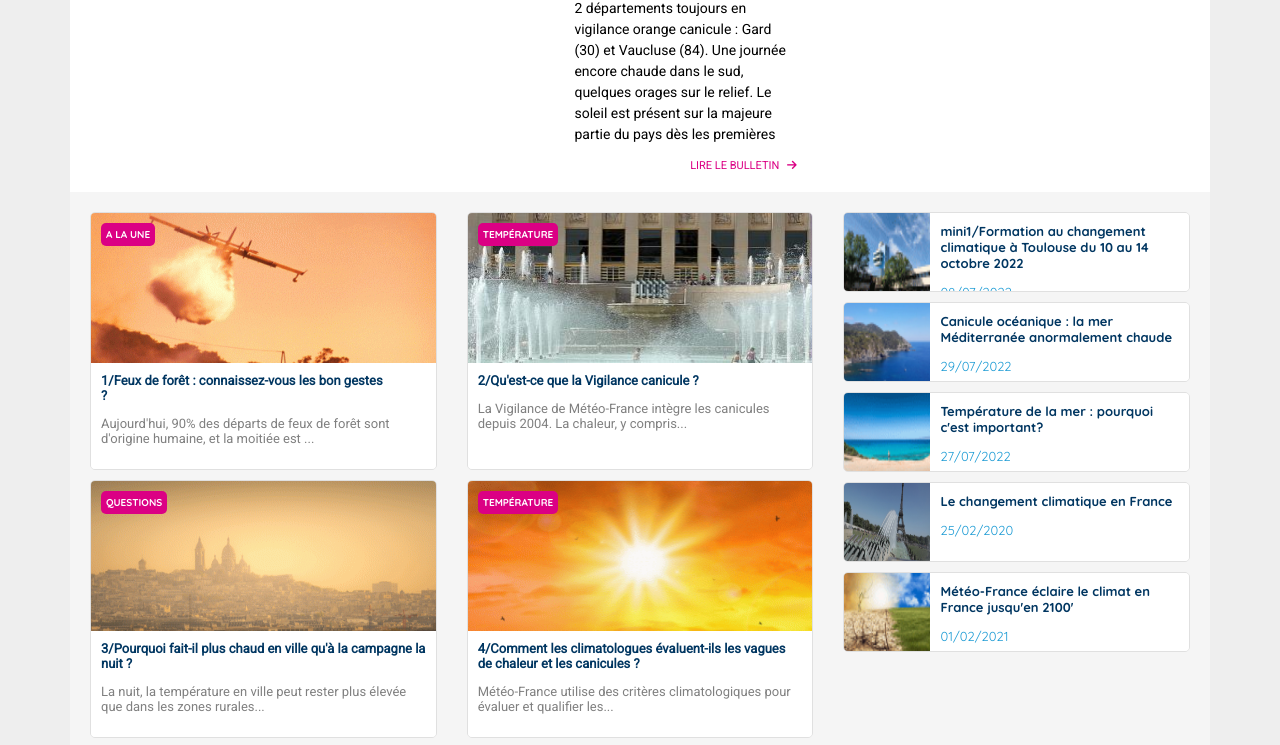
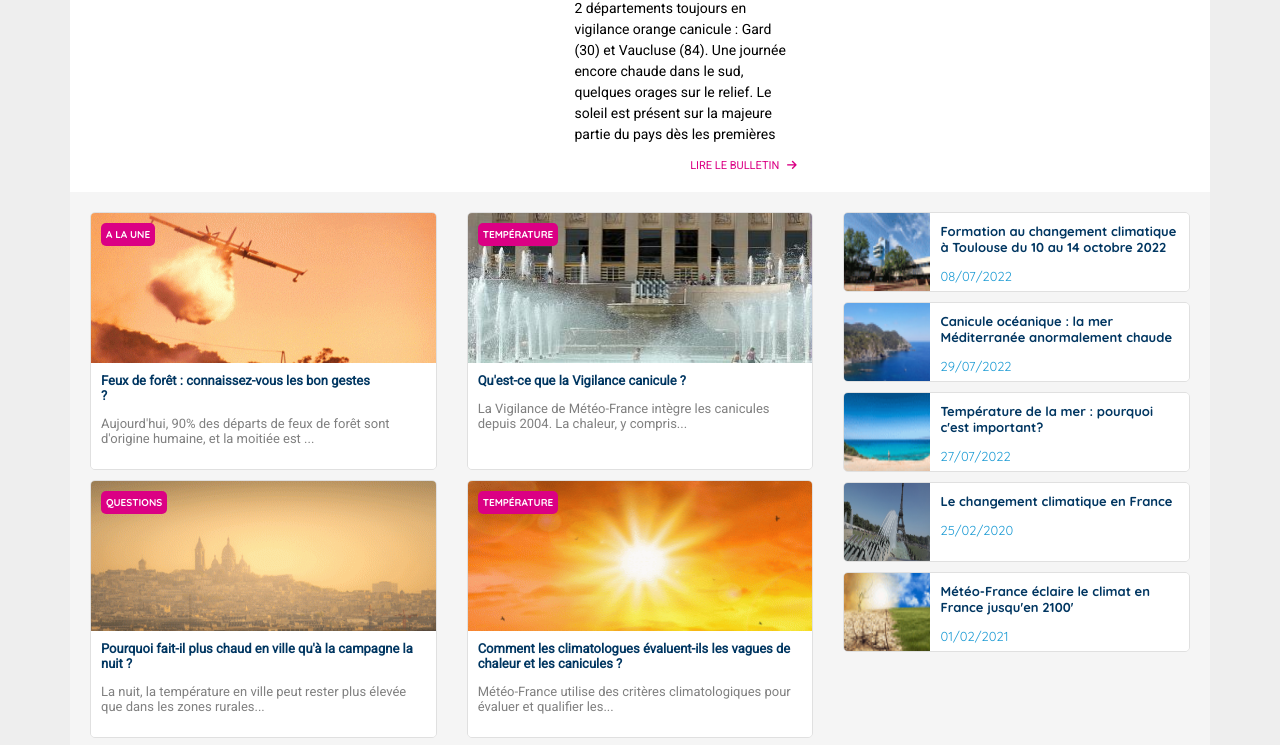
Before and after one commit to Peanuts-83/meteo-france, a website built with webpack: page src/index.html in a window 1280 px wide. Shown: the part 1196-1941 px from the top of the page. Built offline with nearby package versions, Linux system fonts and the light colour scheme; files whose address does not match are found by name.

Commit message:
cards ok & dist build

```diff
--- a/src/index.html
+++ b/src/index.html
@@ -499,7 +499,7 @@
                             <div class="pastille">a la une</div>
                         </div>
                         <div class="card_txt">
-                            <strong>1/Feux de forêt : connaissez-vous les bon gestes ?</strong>
+                            <strong>Feux de forêt : connaissez-vous les bon gestes ?</strong>
                             <p>Aujourd'hui, 90% des départs de feux de forêt sont d'origine humaine, et la moitiée est
                                 ...</p>
                         </div>
@@ -511,7 +511,7 @@
                             <div class="pastille">Température</div>
                         </div>
                         <div class="card_txt">
-                            <strong>2/Qu'est-ce que la Vigilance canicule ?</strong>
+                            <strong>Qu'est-ce que la Vigilance canicule ?</strong>
                             <p>La Vigilance de Météo-France intègre les canicules depuis 2004. La chaleur, y compris...
                             </p>
                         </div>
@@ -524,7 +524,7 @@
                                     alt="minicard vizu">
                             </div>
                             <div class="minicard_txt">
-                                <strong>mini1/Formation au changement climatique à Toulouse du 10 au 14 octobre 2022</strong>
+                                <strong>Formation au changement climatique à Toulouse du 10 au 14 octobre 2022</strong>
                                 <p class="minicard_date">08/07/2022</p>
                             </div>
                         </div>
@@ -573,7 +573,7 @@
                             <div class="pastille">Questions</div>
                         </div>
                         <div class="card_txt">
-                            <strong>3/Pourquoi fait-il plus chaud en ville qu'à la campagne la nuit ?</strong>
+                            <strong>Pourquoi fait-il plus chaud en ville qu'à la campagne la nuit ?</strong>
                             <p>La nuit, la température en ville peut rester plus élevée que dans les zones rurales...
                             </p>
                         </div>
@@ -584,7 +584,7 @@
                             <div class="pastille">Température</div>
                         </div>
                         <div class="card_txt">
-                            <strong>4/Comment les climatologues évaluent-ils les vagues de chaleur et les canicules
+                            <strong>Comment les climatologues évaluent-ils les vagues de chaleur et les canicules
                                 ?</strong>
                             <p>Météo-France utilise des critères climatologiques pour évaluer et qualifier les...</p>
                         </div>
```
